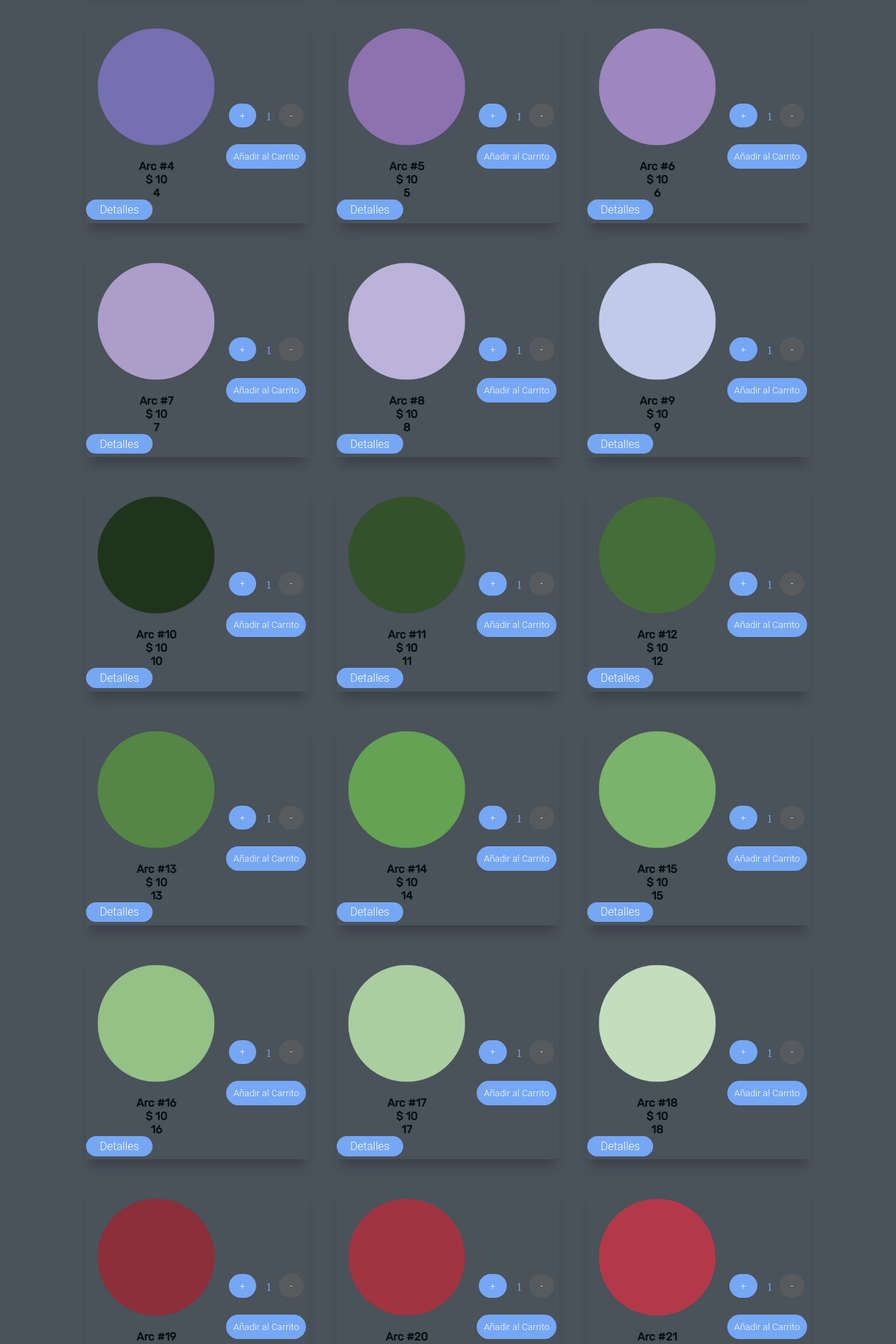
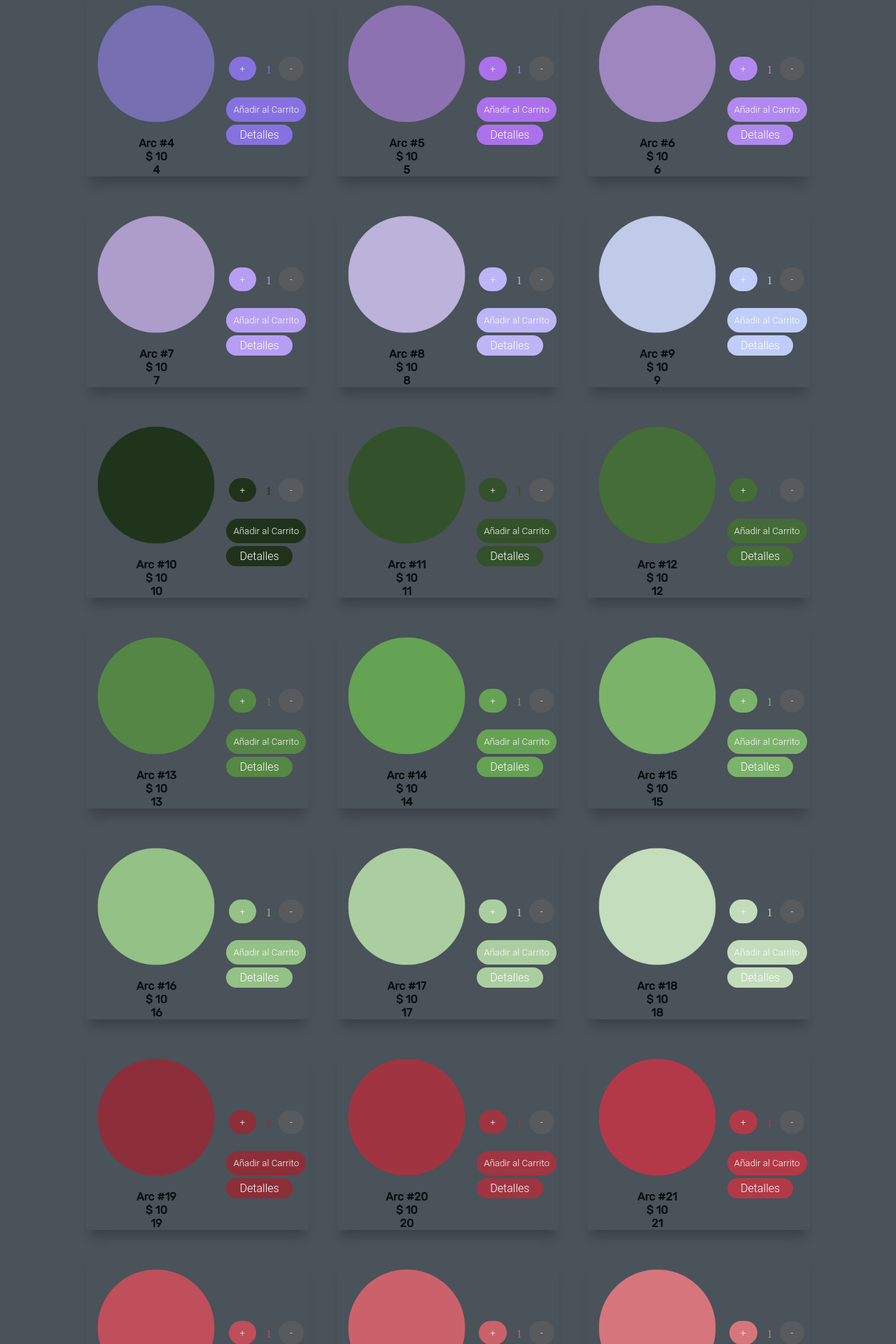
Before and after one commit to fedlucero/react-lucero, a React (Create React App) app: page / in a window 1280 px wide. Shown: the part 400-2320 px from the top of the page at 70% size. Built offline with nearby package versions, Linux system fonts and the light colour scheme; a web font is replaced by a local one.

Commit message:
color items acomodado

```diff
--- a/src/components/Item/Item.jsx
+++ b/src/components/Item/Item.jsx
@@ -20,12 +20,13 @@ const Item = ({ item }) => {
                         <h2>$ {item.price}</h2>
                         <h2>{item.id}</h2>
                     </div>
-                    <Link to={`/item/${item.id}`}> <div className='btn btnDetalles'>
+
+                </div>
+                <div>
+                <ItemCount inicial={1} stock={item.stock} bgBtn={`color-${item.id}`} textColor={`textColor-${item.id}`} />
+                <Link to={`/item/${item.id}`}> <div className={`btn btnDetalles color-${item.id}`}>
                         Detalles
                     </div></Link>
-                </div>
-                <div>
-                <ItemCount inicial={1} stock={item.stock} />
                 </div>
 
             </div>
--- a/src/components/ItemCount/ItemCount.css
+++ b/src/components/ItemCount/ItemCount.css
@@ -20,12 +20,11 @@
     font-weight:300;
     color:#FFFFFF;
     border: none;
-    background-color:var(--principal);
     text-align:center;
     transition: all 0.2s;
     }
     .btn:hover{
-    background-color:#4095c6;
+    background-color:var(--principal);
     }
     .btn:disabled{
         background-color: var(--gris2);
@@ -54,3 +53,147 @@
     margin-top: 20px;
     padding: 10px;
 }
+
+
+
+.color-1{
+    background-color:#76A7F4;
+}
+.color-2{
+    background-color:#6B8CE6;
+}
+.color-3{
+    background-color:#6071D7;
+}
+.color-4{
+    background-color:#8671E1;
+}
+.color-5{
+    background-color:#AB71EB;
+}
+.color-6{
+    background-color:#B188EF;
+}
+.color-7{
+    background-color:#B69FF2;
+}
+.color-8{
+    background-color:#BCB6F6;
+}
+.color-9{
+    background-color:#C1CDF9;
+}
+.color-10{
+    background-color:#20331A;
+}
+.color-11{
+    background-color:#33512A;
+}
+.color-12{
+    background-color:#446C37;
+}
+.color-13{
+    background-color:#558745;
+}
+.color-14{
+    background-color:#66A253;
+}
+.color-15{
+    background-color:#7CB36B;
+}
+.color-16{
+    background-color:#94C186;
+}.color-17{
+    background-color:#ABCEA1;
+}.color-18{
+    background-color:#C3DCBC;
+}.color-19{
+    background-color:#8C2F39;
+}.color-20{
+    background-color:#9F3541;
+}.color-21{
+    background-color:#B23A48;
+}.color-22{
+    background-color:#BE4E59;
+}.color-23{
+    background-color:#CA626A;
+}.color-24{
+    background-color:#D6767B;
+}.color-25{
+    background-color:#E18A8B;
+}.color-26{
+    background-color:#EFA8A1;
+}.color-27{
+    background-color:#F6B7AC;
+}
+
+.textColor-1{
+   color:#76A7F4;
+}
+.textColor-2{
+   color:#6B8CE6;
+}
+.textColor-3{
+   color:#6071D7;
+}
+.textColor-4{
+   color:#8671E1;
+}
+.textColor-5{
+   color:#AB71EB;
+}
+.textColor-6{
+   color:#B188EF;
+}
+.textColor-7{
+   color:#B69FF2;
+}
+.textColor-8{
+   color:#BCB6F6;
+}
+.textColor-9{
+   color:#C1CDF9;
+}
+.textColor-10{
+   color:#20331A;
+}
+.textColor-11{
+   color:#33512A;
+}
+.textColor-12{
+   color:#446C37;
+}
+.textColor-13{
+   color:#558745;
+}
+.textColor-14{
+   color:#66A253;
+}
+.textColor-15{
+   color:#7CB36B;
+}
+.textColor-16{
+   color:#94C186;
+}.textColor-17{
+   color:#ABCEA1;
+}.textColor-18{
+   color:#C3DCBC;
+}.textColor-19{
+   color:#8C2F39;
+}.textColor-20{
+   color:#9F3541;
+}.textColor-21{
+   color:#B23A48;
+}.textColor-22{
+   color:#BE4E59;
+}.textColor-23{
+   color:#CA626A;
+}.textColor-24{
+   color:#D6767B;
+}.textColor-25{
+   color:#E18A8B;
+}.textColor-26{
+   color:#EFA8A1;
+}.textColor-27{
+   color:#F6B7AC;
+}
--- a/src/components/ItemCount/ItemCount.jsx
+++ b/src/components/ItemCount/ItemCount.jsx
@@ -21,16 +21,16 @@ function ItemCount (props){
     //    </div>
 
 
-    // )
+    // )className={`btn añadir ${props.cla}`}
 
     return(
       <div className="botones">
        <div className="itemCount">
-        <button style={props.style} className="btn margen" onClick={() => Add(1)}  disabled={total === props.stock ? true : null}>+</button>
-        <span className="total margen">{total}</span>
-        <button className="btn margen" onClick={() => Add(-1)} disabled={total === props.inicial ? true : null}>-</button>
+        <button style={props.style} className={`btn margen ${props.bgBtn}`} onClick={() => Add(1)}  disabled={total === props.stock ? true : null}>+</button>
+        <span className={`total margen ${props.textColor}`}>{total}</span>
+        <button className={`btn margen ${props.bgBtn}`} onClick={() => Add(-1)} disabled={total === props.inicial ? true : null}>-</button>
        </div>
-       <button className="btn añadir" onClick={() => seAgrego(total)}>Añadir al Carrito</button>
+       <button className={`btn añadir ${props.bgBtn}`} onClick={() => seAgrego(total)}>Añadir al Carrito</button>
        </div>
 
 
--- a/src/components/ItemDetail/ItemDetail.jsx
+++ b/src/components/ItemDetail/ItemDetail.jsx
@@ -1,5 +1,6 @@
 import React from 'react'
 import ItemCount from '../ItemCount/ItemCount'
+import './itemDetail.css'
 
 
 
@@ -7,20 +8,18 @@ const ItemDetail = ({ item }) => {
 
     return (
 
-        <div className='cardArc'>
-            <div>
-                <div className='imgArc' >
+        <div className='cardArcDetail'>
+
+                <div className='imgArcDetail' >
                     <img src={item.img} alt="" width="200" />
                 </div>
-                <div className='textArc'>
+                <div className='textArcDetail'>
                     <h2>{item.name}</h2>
                     <h2>$ {item.price}</h2>
                     <h2>{item.id}</h2>
                 </div>
-            </div>
-            <div>
-            <ItemCount inicial={1} stock={item.stock} />
-            </div>
+            <ItemCount inicial={1} stock={item.stock}  bgBtn={`color-${item.id}`} />
+
 
         </div>
 
--- /dev/null
+++ b/src/components/ItemDetail/itemDetail.css
@@ -0,0 +1,33 @@
+body{
+    display: flex;
+
+    align-items: center;
+}
+.cardArcDetail{
+    width: 90vw;
+    max-width: 1200px;
+    display: flex;
+    justify-content: space-around;
+    align-items: center;
+    box-shadow: 0px 16px 15px -6px rgba(0,0,0,0.41);
+}
+.textContainerDetail{
+    display: flex;
+    align-items: center;
+    justify-content: space-evenly;
+    width: 70%;
+
+}
+/* .countContainerDetail{
+    width: 20%;
+
+}
+
+.imgArcDetail{
+    width: 50%;
+
+}
+.textArcDetail{
+    width: 50%;
+
+} */
--- a/src/components/productos/productos.js
+++ b/src/components/productos/productos.js
@@ -117,8 +117,8 @@ export const productos =[
         price: 10,
         stock: 11,
         img: i9,
-       description: '#BCB6F6',
-        estilo:'"color:#BCB6F6"'
+       description: '#C1CDF9',
+        estilo:'"color:#C1CDF9"'
     },
     {
         id: 10,
```
Also changed, not shown: src/components/Item/item.css (line endings or trailing spaces).
